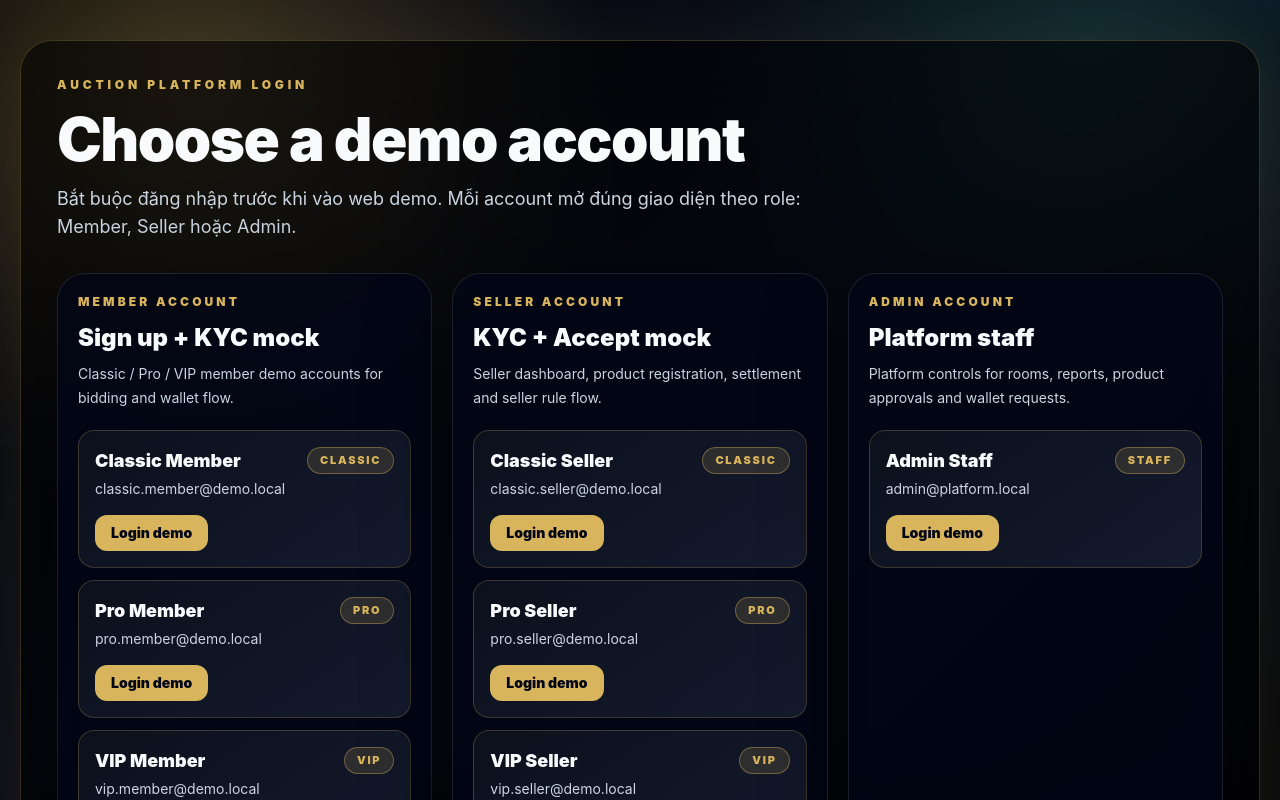
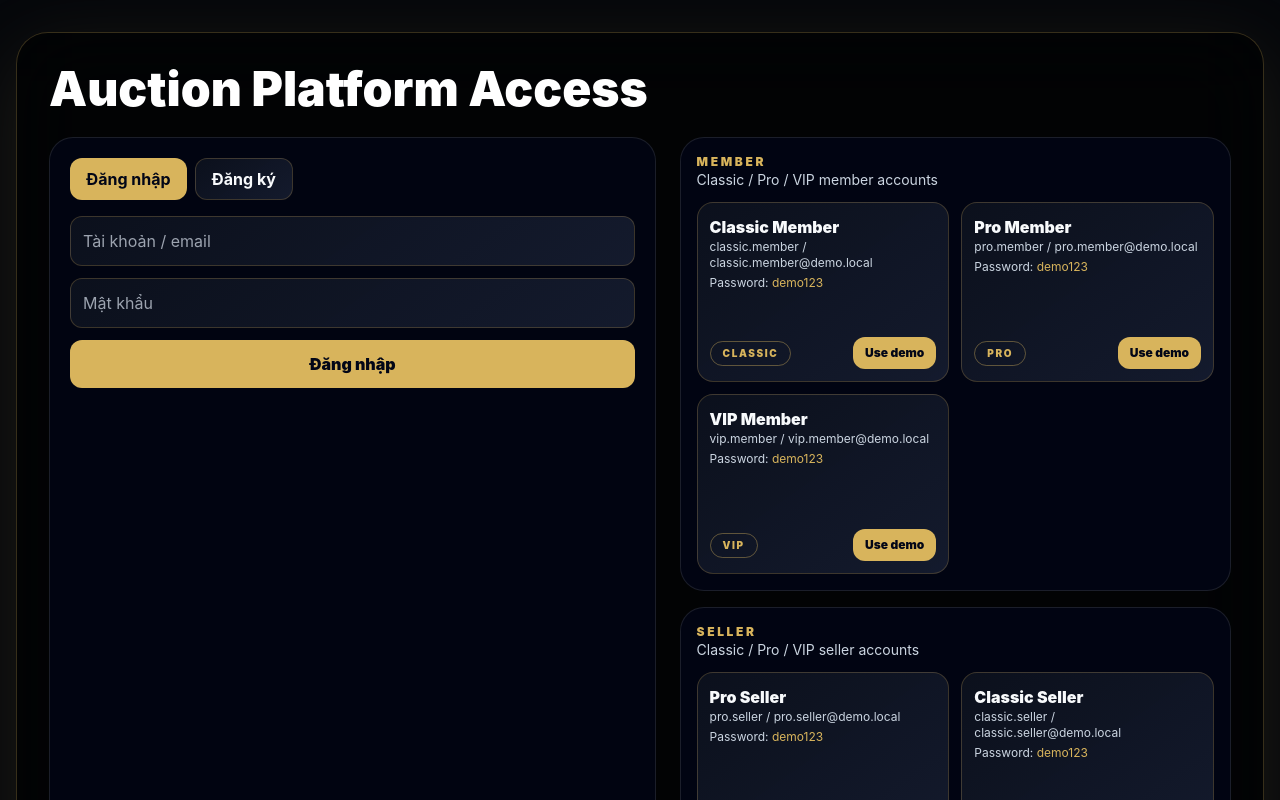
Before and after one commit to leojussleo-tester/auction-credit-platform-demo, a React (Vite) app: page / in a window 1280 px wide. Shown: the top 800 px of the page. Built offline with nearby package versions, Linux system fonts and the light colour scheme.

Commit message:
Add real login/register flow and fix login layout alignment

```diff
--- a/src/App.jsx
+++ b/src/App.jsx
@@ -1,4 +1,4 @@
-import { useEffect, useMemo, useState } from 'react'
+import { useEffect, useState } from 'react'
 import Layout from './components/Layout'
 import LoginPage from './components/LoginPage'
 import LoadingScreen from './components/LoadingScreen'
@@ -10,14 +10,9 @@ import BidPage from './pages/BidPage'
 import BidRoom from './pages/BidRoom'
 import SellerDashboard from './pages/SellerDashboard'
 import AdminDashboard from './pages/AdminDashboard'
-import { DEMO_ACCOUNTS } from './data/demoAccounts'
 
-const AUTH_KEY = 'auction_platform_login_v2_user_id'
-
-function getRoute() {
-  const hash = window.location.hash.replace('#', '')
-  return hash || '/'
-}
+const AUTH_KEY = 'auction-auth-session'
+const getRoute = () => window.location.hash.replace('#', '') || '/'
 
 function useHashRoute() {
   const [route, setRoute] = useState(getRoute())
@@ -34,7 +29,6 @@ function Router({ onLogout }) {
   const roomMatch = route.match(/^\/room\/(.+)$/)
   const { currentUser } = useAuction()
   const role = currentUser?.role
-
   let page = <Home />
   if (role !== 'admin' && route === '/account') page = <AccountKYC />
   if (role !== 'admin' && route === '/wallet') page = <Wallet />
@@ -42,31 +36,63 @@ function Router({ onLogout }) {
   if (roomMatch) page = <BidRoom roomId={roomMatch[1]} />
   if (route === '/seller') page = role === 'seller' ? <SellerDashboard /> : <Home />
   if (route === '/admin') page = role === 'admin' ? <AdminDashboard /> : <Home />
-
   return <Layout route={route} onLogout={onLogout}>{page}</Layout>
 }
 
 function AuthGate() {
-  const { setCurrentUser } = useAuction()
-  const [selectedUserId, setSelectedUserId] = useState(() => localStorage.getItem(AUTH_KEY) || '')
+  const { state, setCurrentUser, registerAccount } = useAuction()
+  const [selectedUserId, setSelectedUserId] = useState(() => {
+    const raw = localStorage.getItem(AUTH_KEY)
+    if (!raw) return ''
+    try { return JSON.parse(raw).userId || '' } catch { return '' }
+  })
   const [loading, setLoading] = useState(false)
-
-  const loginUsers = useMemo(() => DEMO_ACCOUNTS, [])
 
   useEffect(() => {
     if (!selectedUserId) return
-    localStorage.setItem(AUTH_KEY, selectedUserId)
+    localStorage.setItem(AUTH_KEY, JSON.stringify({ userId: selectedUserId, loginAt: new Date().toISOString() }))
     setCurrentUser(selectedUserId)
   }, [selectedUserId, setCurrentUser])
 
-  function handleLogin(userId) {
+  function handleLogin({ login, password }) {
+    const normalized = (login || '').trim().toLowerCase()
+    const user = state.users.find((u) => u.email.toLowerCase() === normalized || (u.username || '').toLowerCase() === normalized)
+    if (!user) return { ok: false, message: 'Không tìm thấy tài khoản.' }
+    if ((user.password || '') !== password) return { ok: false, message: 'Sai mật khẩu.' }
     setLoading(true)
     setTimeout(() => {
-      setCurrentUser(userId)
-      setSelectedUserId(userId)
+      setCurrentUser(user.id)
+      setSelectedUserId(user.id)
       setLoading(false)
       window.location.hash = '#/'
-    }, 1200)
+    }, 600)
+    return { ok: true }
+  }
+
+  function handleRegister(form) {
+    const login = (form.login || '').trim()
+    if (!form.name || !login || !form.password) return { ok: false, message: 'Vui lòng nhập đủ thông tin bắt buộc.' }
+    if (form.password !== form.confirmPassword) return { ok: false, message: 'Xác nhận mật khẩu không khớp.' }
+    if (form.role === 'seller' && (!form.shopName || !form.phone || !form.bankAccount)) return { ok: false, message: 'Seller cần shop name, phone và bank account.' }
+
+    const isEmail = login.includes('@')
+    const payload = {
+      role: form.role,
+      name: form.name.trim(),
+      username: isEmail ? login.split('@')[0] : login,
+      email: isEmail ? login : `${login}@local.demo`,
+      login,
+      password: form.password,
+      shopName: form.shopName,
+      phone: form.phone,
+      bankAccount: form.bankAccount,
+    }
+
+    const result = registerAccount(payload)
+    if (!result.ok) return { ok: false, message: result.message }
+    setSelectedUserId(result.userId)
+    window.location.hash = '#/'
+    return { ok: true }
   }
 
   function handleLogout() {
@@ -76,15 +102,10 @@ function AuthGate() {
   }
 
   if (loading) return <LoadingScreen />
-  if (!selectedUserId) return <LoginPage users={loginUsers} onLogin={handleLogin} />
-
+  if (!selectedUserId) return <LoginPage users={state.users} onLogin={handleLogin} onRegister={handleRegister} />
   return <Router onLogout={handleLogout} />
 }
 
 export default function App() {
-  return (
-    <AuctionProvider>
-      <AuthGate />
-    </AuctionProvider>
-  )
+  return <AuctionProvider><AuthGate /></AuctionProvider>
 }
--- a/src/components/LoginPage.jsx
+++ b/src/components/LoginPage.jsx
@@ -1,77 +1,96 @@
+import { useMemo, useState } from 'react'
+
 const groups = [
-  {
-    key: 'buyer',
-    title: 'Member Account',
-    subtitle: 'Sign up + KYC mock',
-    description: 'Classic / Pro / VIP member demo accounts for bidding and wallet flow.',
-  },
-  {
-    key: 'seller',
-    title: 'Seller Account',
-    subtitle: 'KYC + Accept mock',
-    description: 'Seller dashboard, product registration, settlement and seller rule flow.',
-  },
-  {
-    key: 'admin',
-    title: 'Admin Account',
-    subtitle: 'Platform staff',
-    description: 'Platform controls for rooms, reports, product approvals and wallet requests.',
-  },
+  { key: 'buyer', title: 'MEMBER', subtitle: 'Classic / Pro / VIP member accounts' },
+  { key: 'seller', title: 'SELLER', subtitle: 'Classic / Pro / VIP seller accounts' },
+  { key: 'admin', title: 'ADMIN', subtitle: 'Platform admin account' },
 ]
 
 function tierOf(user) {
-  return user.memberLevelOverride || user.sellerTier || (user.role === 'admin' ? 'STAFF' : 'CLASSIC')
+  return (user.memberLevelOverride || user.sellerTier || (user.role === 'admin' ? 'STAFF' : 'CLASSIC')).toUpperCase()
 }
 
-export default function LoginPage({ users, onLogin }) {
+export default function LoginPage({ users, onLogin, onRegister }) {
+  const [tab, setTab] = useState('login')
+  const [loginForm, setLoginForm] = useState({ login: '', password: '' })
+  const [regForm, setRegForm] = useState({ name: '', login: '', password: '', confirmPassword: '', role: 'buyer', shopName: '', phone: '', bankAccount: '' })
+  const [error, setError] = useState('')
+
+  const demoGroups = useMemo(() => groups.map((g) => ({ ...g, users: users.filter((u) => u.role === g.key) })), [users])
+
+  function submitLogin(e) {
+    e.preventDefault(); setError('')
+    const result = onLogin(loginForm)
+    if (!result.ok) setError(result.message)
+  }
+
+  function submitRegister(e) {
+    e.preventDefault(); setError('')
+    const result = onRegister(regForm)
+    if (!result.ok) setError(result.message)
+  }
+
   return (
-    <main className="min-h-screen overflow-hidden bg-[#05070b] text-white">
-      <div className="pointer-events-none fixed inset-0 bg-[radial-gradient(circle_at_15%_10%,rgba(226,184,90,.24),transparent_32%),radial-gradient(circle_at_85%_5%,rgba(52,211,153,.13),transparent_28%),linear-gradient(135deg,#040507,#0b1020_55%,#06070b)]" />
-      <section className="relative mx-auto flex min-h-screen max-w-7xl items-center px-5 py-10">
-        <div className="w-full rounded-[2rem] border border-auction-gold/25 bg-black/55 p-5 shadow-luxury backdrop-blur-2xl md:p-9">
-          <div className="mb-8 max-w-3xl">
-            <p className="text-xs font-black uppercase tracking-[0.32em] text-auction-gold">Auction Platform Login</p>
-            <h1 className="mt-4 text-4xl font-black tracking-tight text-white md:text-6xl">Choose a demo account</h1>
-            <p className="mt-4 text-base leading-7 text-slate-300 md:text-lg">
-              Bắt buộc đăng nhập trước khi vào web demo. Mỗi account mở đúng giao diện theo role: Member, Seller hoặc Admin.
-            </p>
+    <main className="min-h-screen bg-[#05070b] text-white px-4 py-8">
+      <div className="mx-auto max-w-7xl rounded-[2rem] border border-auction-gold/25 bg-black/55 p-5 shadow-luxury backdrop-blur-2xl md:p-8">
+        <h1 className="text-3xl md:text-5xl font-black">Auction Platform Access</h1>
+        <div className="mt-6 grid gap-6 lg:grid-cols-[1.1fr_1fr]">
+          <div className="rounded-3xl border border-white/10 bg-slate-950/70 p-5">
+            <div className="mb-4 flex gap-2">
+              <button onClick={() => setTab('login')} className={`rounded-xl px-4 py-2 font-bold ${tab === 'login' ? 'bg-auction-gold text-black' : 'bg-white/10'}`}>Đăng nhập</button>
+              <button onClick={() => setTab('register')} className={`rounded-xl px-4 py-2 font-bold ${tab === 'register' ? 'bg-auction-gold text-black' : 'bg-white/10'}`}>Đăng ký</button>
+            </div>
+            {tab === 'login' ? (
+              <form onSubmit={submitLogin} className="space-y-3">
+                <input className="w-full rounded-xl bg-white/10 p-3" placeholder="Tài khoản / email" value={loginForm.login} onChange={(e) => setLoginForm({ ...loginForm, login: e.target.value })} />
+                <input type="password" className="w-full rounded-xl bg-white/10 p-3" placeholder="Mật khẩu" value={loginForm.password} onChange={(e) => setLoginForm({ ...loginForm, password: e.target.value })} />
+                <button className="w-full rounded-xl bg-auction-gold px-4 py-3 font-black text-black">Đăng nhập</button>
+              </form>
+            ) : (
+              <form onSubmit={submitRegister} className="space-y-3">
+                <input className="w-full rounded-xl bg-white/10 p-3" placeholder="Họ tên" value={regForm.name} onChange={(e) => setRegForm({ ...regForm, name: e.target.value })} />
+                <input className="w-full rounded-xl bg-white/10 p-3" placeholder="Username hoặc email" value={regForm.login} onChange={(e) => setRegForm({ ...regForm, login: e.target.value })} />
+                <input type="password" className="w-full rounded-xl bg-white/10 p-3" placeholder="Mật khẩu" value={regForm.password} onChange={(e) => setRegForm({ ...regForm, password: e.target.value })} />
+                <input type="password" className="w-full rounded-xl bg-white/10 p-3" placeholder="Xác nhận mật khẩu" value={regForm.confirmPassword} onChange={(e) => setRegForm({ ...regForm, confirmPassword: e.target.value })} />
+                <select className="w-full rounded-xl bg-white/10 p-3" value={regForm.role} onChange={(e) => setRegForm({ ...regForm, role: e.target.value })}>
+                  <option value="buyer">Member</option><option value="seller">Seller</option>
+                </select>
+                {regForm.role === 'seller' && <>
+                  <input className="w-full rounded-xl bg-white/10 p-3" placeholder="Shop name" value={regForm.shopName} onChange={(e) => setRegForm({ ...regForm, shopName: e.target.value })} />
+                  <input className="w-full rounded-xl bg-white/10 p-3" placeholder="Số điện thoại" value={regForm.phone} onChange={(e) => setRegForm({ ...regForm, phone: e.target.value })} />
+                  <input className="w-full rounded-xl bg-white/10 p-3" placeholder="Bank account" value={regForm.bankAccount} onChange={(e) => setRegForm({ ...regForm, bankAccount: e.target.value })} />
+                </>}
+                <button className="w-full rounded-xl bg-auction-gold px-4 py-3 font-black text-black">Đăng ký</button>
+              </form>
+            )}
+            {error && <p className="mt-3 text-sm text-red-300">{error}</p>}
           </div>
 
-          <div className="grid gap-5 lg:grid-cols-3">
-            {groups.map((group) => {
-              const groupUsers = users.filter((user) => user.role === group.key)
-              return (
-                <section key={group.key} className="rounded-[1.75rem] border border-white/10 bg-slate-950/75 p-5 shadow-[0_24px_90px_rgba(0,0,0,.32)]">
-                  <p className="text-xs font-black uppercase tracking-[0.26em] text-auction-gold">{group.title}</p>
-                  <h2 className="mt-3 text-2xl font-black text-white">{group.subtitle}</h2>
-                  <p className="mt-2 min-h-[48px] text-sm leading-6 text-slate-300">{group.description}</p>
-
-                  <div className="mt-5 space-y-3">
-                    {groupUsers.map((user) => (
-                      <button
-                        key={user.id}
-                        onClick={() => onLogin(user.id)}
-                        className="w-full rounded-2xl border border-white/10 bg-white/[0.055] p-4 text-left transition hover:-translate-y-0.5 hover:border-auction-gold/60 hover:bg-auction-gold/10"
-                      >
-                        <div className="flex items-start justify-between gap-3">
+          <div className="space-y-4">
+            {demoGroups.map((group) => (
+              <section key={group.key} className="rounded-3xl border border-white/10 bg-slate-950/75 p-4">
+                <p className="text-xs font-black tracking-[0.22em] text-auction-gold">{group.title}</p>
+                <p className="mb-3 text-sm text-slate-300">{group.subtitle}</p>
+                <div className="grid gap-3 sm:grid-cols-2">
+                  {group.users.map((user) => (
+                    <div key={user.id} className="flex min-h-[180px] flex-col justify-between rounded-2xl border border-white/10 bg-white/[0.05] p-3">
                       <div>
-                            <p className="text-lg font-black text-white">{user.name}</p>
-                            <p className="mt-1 text-sm text-slate-300">{user.email}</p>
+                        <p className="font-black">{user.name}</p>
+                        <p className="text-xs text-slate-300">{user.username} / {user.email}</p>
+                        <p className="text-xs text-slate-300 mt-1">Password: <span className="text-auction-gold">{user.password}</span></p>
                       </div>
-                          <span className="rounded-full border border-auction-gold/40 bg-auction-gold/15 px-3 py-1 text-[11px] font-black uppercase tracking-[0.16em] text-auction-gold">
-                            {tierOf(user)}
-                          </span>
+                      <div className="mt-3 flex items-center justify-between">
+                        <span className="rounded-full border border-auction-gold/40 px-3 py-1 text-[10px] font-black tracking-[0.16em] text-auction-gold">{tierOf(user)}</span>
+                        <button type="button" onClick={() => { setTab('login'); setLoginForm({ login: user.username || user.email, password: user.password }); }} className="rounded-xl bg-auction-gold px-3 py-2 text-xs font-black text-black">Use demo</button>
                       </div>
-                        <span className="mt-4 inline-flex rounded-xl bg-auction-gold px-4 py-2 text-sm font-black text-black">Login demo</span>
-                      </button>
+                    </div>
                   ))}
                 </div>
               </section>
-              )
-            })}
+            ))}
           </div>
         </div>
-      </section>
+      </div>
     </main>
   )
 }
--- a/src/context/AuctionContext.jsx
+++ b/src/context/AuctionContext.jsx
@@ -320,6 +320,45 @@ export function AuctionProvider({ children }) {
     return result
   }
 
+
+  function registerAccount(payload) {
+    let result = { ok: true, userId: '', message: 'Registered successfully.' }
+    setState((prev) => {
+      const draft = clone(prev)
+      const normalized = (payload.login || '').trim().toLowerCase()
+      const duplicate = draft.users.find((u) => u.email.toLowerCase() === normalized || (u.username || '').toLowerCase() === normalized)
+      if (duplicate) { result = { ok: false, userId: '', message: 'Username/email already exists.' }; return prev }
+
+      const newUser = {
+        id: nextId('u'),
+        role: payload.role,
+        name: payload.name,
+        username: payload.username,
+        email: payload.email,
+        password: payload.password,
+        phone: payload.phone || '',
+        shopName: payload.shopName || '',
+        bankAccount: payload.bankAccount || '',
+        kycStatus: 'Pending',
+        sellerEnabled: payload.role === 'seller' ? false : false,
+        score: 0,
+        winsPaid: 0,
+        totalWonValue: 0,
+        failedPayments: [],
+        seriousFailedPayments: 0,
+        wallet: { available: 0, pending: 0 },
+        winHistory: [],
+        transactions: [],
+      }
+      draft.users = [newUser, ...draft.users]
+      draft.currentUserId = newUser.id
+      addLog(draft, `${newUser.name} registered a new ${newUser.role} account.`)
+      result = { ok: true, userId: newUser.id, message: 'Registered successfully.' }
+      return draft
+    })
+    return result
+  }
+
   function setCurrentUser(userId) {
     setState((prev) => ({ ...ensureDemoUsers(prev), currentUserId: userId }))
   }
@@ -334,7 +373,7 @@ export function AuctionProvider({ children }) {
     followedRooms: state.rooms.filter((room) => state.followedRoomIds.includes(room.id)),
     updateCurrentUser, submitKyc, topUpCredit, toggleFollowRoom, placeBid, submitSellerProduct,
     adminUpdateUser, adminUpdateProduct, adminCreateRoom, adminUpdateRoom, adminMarkWinnerPaid,
-    adminMarkFailedPayment, adminApplyPenalty, adminReleaseSettlement, setCurrentUser, resetDemo, getPendingRate,
+    adminMarkFailedPayment, adminApplyPenalty, adminReleaseSettlement, registerAccount, setCurrentUser, resetDemo, getPendingRate,
   }
 
   return <AuctionContext.Provider value={value}>{children}</AuctionContext.Provider>
--- a/src/data/demoAccounts.js
+++ b/src/data/demoAccounts.js
@@ -2,133 +2,39 @@ const wallet = (available, pending = 0) => ({ available, pending })
 
 export const DEMO_ACCOUNTS = [
   {
-    id: 'u-buyer-1',
-    role: 'buyer',
-    name: 'Classic Member',
-    email: 'classic.member@demo.local',
-    phone: '+84 900 000 001',
-    kycStatus: 'Approved',
-    sellerEnabled: false,
-    memberLevelOverride: 'Classic',
-    score: 25,
-    winsPaid: 2,
-    totalWonValue: 1450,
-    failedPayments: [],
-    seriousFailedPayments: 0,
-    wallet: wallet(7800, 1600),
-    winHistory: [],
-    transactions: [],
+    id: 'u-buyer-1', role: 'buyer', name: 'Classic Member', username: 'classic.member', email: 'classic.member@demo.local', password: 'demo123',
+    phone: '+84 900 000 001', kycStatus: 'Approved', sellerEnabled: false, memberLevelOverride: 'Classic', score: 25, winsPaid: 2, totalWonValue: 1450,
+    failedPayments: [], seriousFailedPayments: 0, wallet: wallet(7800, 1600), winHistory: [], transactions: [],
   },
   {
-    id: 'u-buyer-2',
-    role: 'buyer',
-    name: 'Pro Member',
-    email: 'pro.member@demo.local',
-    phone: '+84 900 000 003',
-    kycStatus: 'Approved',
-    sellerEnabled: false,
-    memberLevelOverride: 'Pro',
-    score: 75,
-    winsPaid: 5,
-    totalWonValue: 5200,
-    failedPayments: [],
-    seriousFailedPayments: 0,
-    wallet: wallet(9300, 370),
-    winHistory: [],
-    transactions: [],
+    id: 'u-buyer-2', role: 'buyer', name: 'Pro Member', username: 'pro.member', email: 'pro.member@demo.local', password: 'demo123',
+    phone: '+84 900 000 003', kycStatus: 'Approved', sellerEnabled: false, memberLevelOverride: 'Pro', score: 75, winsPaid: 5, totalWonValue: 5200,
+    failedPayments: [], seriousFailedPayments: 0, wallet: wallet(9300, 370), winHistory: [], transactions: [],
   },
   {
-    id: 'u-buyer-3',
-    role: 'buyer',
-    name: 'VIP Member',
-    email: 'vip.member@demo.local',
-    phone: '+84 900 000 004',
-    kycStatus: 'Approved',
-    sellerEnabled: false,
-    memberLevelOverride: 'VIP',
-    score: 145,
-    winsPaid: 13,
-    totalWonValue: 22500,
-    failedPayments: [],
-    seriousFailedPayments: 0,
-    wallet: wallet(24000, 0),
-    winHistory: [],
-    transactions: [],
+    id: 'u-buyer-3', role: 'buyer', name: 'VIP Member', username: 'vip.member', email: 'vip.member@demo.local', password: 'demo123',
+    phone: '+84 900 000 004', kycStatus: 'Approved', sellerEnabled: false, memberLevelOverride: 'VIP', score: 145, winsPaid: 13, totalWonValue: 22500,
+    failedPayments: [], seriousFailedPayments: 0, wallet: wallet(24000, 0), winHistory: [], transactions: [],
   },
   {
-    id: 'u-seller-classic',
-    role: 'seller',
-    name: 'Classic Seller',
-    email: 'classic.seller@demo.local',
-    phone: '+84 900 000 011',
-    kycStatus: 'Approved',
-    sellerEnabled: true,
-    sellerTier: 'Classic',
-    memberLevelOverride: 'Classic',
-    score: 35,
-    winsPaid: 1,
-    totalWonValue: 900,
-    failedPayments: [],
-    seriousFailedPayments: 0,
-    wallet: wallet(3200, 0),
-    winHistory: [],
-    transactions: [],
+    id: 'u-seller-classic', role: 'seller', name: 'Classic Seller', username: 'classic.seller', email: 'classic.seller@demo.local', password: 'demo123',
+    phone: '+84 900 000 011', kycStatus: 'Approved', sellerEnabled: true, sellerTier: 'Classic', memberLevelOverride: 'Classic', score: 35, winsPaid: 1, totalWonValue: 900,
+    failedPayments: [], seriousFailedPayments: 0, wallet: wallet(3200, 0), winHistory: [], transactions: [],
   },
   {
-    id: 'u-seller-1',
-    role: 'seller',
-    name: 'Pro Seller',
-    email: 'pro.seller@demo.local',
-    phone: '+84 900 000 002',
-    kycStatus: 'Approved',
-    sellerEnabled: true,
-    sellerTier: 'Pro',
-    memberLevelOverride: 'Pro',
-    score: 60,
-    winsPaid: 4,
-    totalWonValue: 3400,
-    failedPayments: [],
-    seriousFailedPayments: 0,
-    wallet: wallet(2200, 0),
-    winHistory: [],
-    transactions: [],
+    id: 'u-seller-1', role: 'seller', name: 'Pro Seller', username: 'pro.seller', email: 'pro.seller@demo.local', password: 'demo123',
+    phone: '+84 900 000 002', kycStatus: 'Approved', sellerEnabled: true, sellerTier: 'Pro', memberLevelOverride: 'Pro', score: 60, winsPaid: 4, totalWonValue: 3400,
+    failedPayments: [], seriousFailedPayments: 0, wallet: wallet(2200, 0), winHistory: [], transactions: [],
   },
   {
-    id: 'u-seller-vip',
-    role: 'seller',
-    name: 'VIP Seller',
-    email: 'vip.seller@demo.local',
-    phone: '+84 900 000 012',
-    kycStatus: 'Approved',
-    sellerEnabled: true,
-    sellerTier: 'VIP',
-    memberLevelOverride: 'VIP',
-    score: 160,
-    winsPaid: 15,
-    totalWonValue: 28000,
-    failedPayments: [],
-    seriousFailedPayments: 0,
-    wallet: wallet(41000, 1200),
-    winHistory: [],
-    transactions: [],
+    id: 'u-seller-vip', role: 'seller', name: 'VIP Seller', username: 'vip.seller', email: 'vip.seller@demo.local', password: 'demo123',
+    phone: '+84 900 000 012', kycStatus: 'Approved', sellerEnabled: true, sellerTier: 'VIP', memberLevelOverride: 'VIP', score: 160, winsPaid: 15, totalWonValue: 28000,
+    failedPayments: [], seriousFailedPayments: 0, wallet: wallet(41000, 1200), winHistory: [], transactions: [],
   },
   {
-    id: 'u-admin-1',
-    role: 'admin',
-    name: 'Admin Staff',
-    email: 'admin@platform.local',
-    phone: '+84 900 000 099',
-    kycStatus: 'Approved',
-    sellerEnabled: false,
-    memberLevelOverride: 'STAFF',
-    score: 999,
-    winsPaid: 0,
-    totalWonValue: 0,
-    failedPayments: [],
-    seriousFailedPayments: 0,
-    wallet: wallet(0, 0),
-    winHistory: [],
-    transactions: [],
+    id: 'u-admin-1', role: 'admin', name: 'Admin Staff', username: 'admin.staff', email: 'admin@platform.local', password: 'admin123',
+    phone: '+84 900 000 099', kycStatus: 'Approved', sellerEnabled: false, memberLevelOverride: 'STAFF', score: 999, winsPaid: 0, totalWonValue: 0,
+    failedPayments: [], seriousFailedPayments: 0, wallet: wallet(0, 0), winHistory: [], transactions: [],
   },
 ]
 
```
Lines whose indentation alone changed are shown as unchanged.
